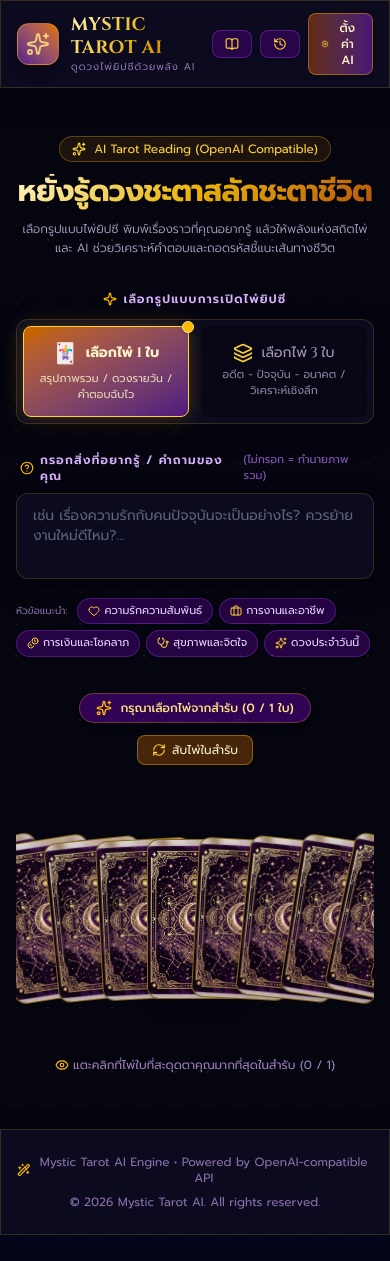
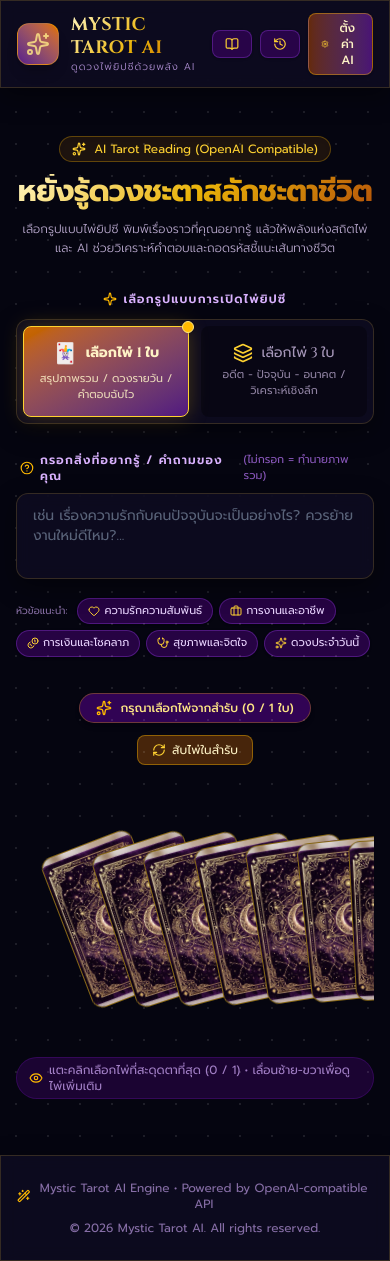
Before and after one commit to pondz1/MysticTarot, a React (Vite) app: page / in a window 390 px wide. Before the commit the page ends 1235 px from the top, so only its background shows below. Built offline with nearby package versions, Linux system fonts and the light colour scheme.

Commit message:
fix: resolve mobile overflow-x scroll cut-off on tarot deck

```diff
--- a/src/components/TarotDeck.tsx
+++ b/src/components/TarotDeck.tsx
@@ -178,8 +178,8 @@ export const TarotDeck: React.FC<TarotDeckProps> = ({
       )}
 
       {/* Fan Deck Display (Interactive Card Selection) */}
-      <div className="relative w-full max-w-4xl min-h-[260px] md:min-h-[300px] flex justify-center items-center overflow-x-auto py-8 px-4 scrollbar-none">
-        <div className="flex -space-x-12 sm:-space-x-10 md:-space-x-8 lg:-space-x-7 justify-center items-center">
+      <div className="relative w-full max-w-5xl min-h-[260px] md:min-h-[300px] flex justify-start md:justify-center items-center overflow-x-auto py-8 px-4 scrollbar-none touch-pan-x">
+        <div className="flex -space-x-12 sm:-space-x-10 md:-space-x-8 lg:-space-x-7 justify-start md:justify-center items-center min-w-max px-8 sm:px-12">
           {deck.slice(0, 15).map((card, idx) => {
             const isPicked = selectedCards.some((sc) => sc.card.id === card.id);
             // Slight fan rotation effect
@@ -245,9 +245,9 @@ export const TarotDeck: React.FC<TarotDeckProps> = ({
 
       {/* Instruction Helper Text */}
       {!isSelectionComplete && (
-        <p className="text-xs text-purple-300/70 mt-2 flex items-center gap-1">
-          <Eye className="w-3.5 h-3.5 text-amber-400" />
-          แตะคลิกที่ไพ่ใบที่สะดุดตาคุณมากที่สุดในสำรับ ({selectedCards.length} / {targetCount})
+        <p className="text-xs text-purple-300/70 mt-2 flex items-center gap-1.5 px-3 py-1 rounded-full bg-purple-950/40 border border-purple-800/30">
+          <Eye className="w-3.5 h-3.5 text-amber-400 shrink-0" />
+          <span>แตะคลิกเลือกไพ่ที่สะดุดตาที่สุด ({selectedCards.length} / {targetCount}) • เลื่อนซ้าย-ขวาเพื่อดูไพ่เพิ่มเติม</span>
         </p>
       )}
 
```
